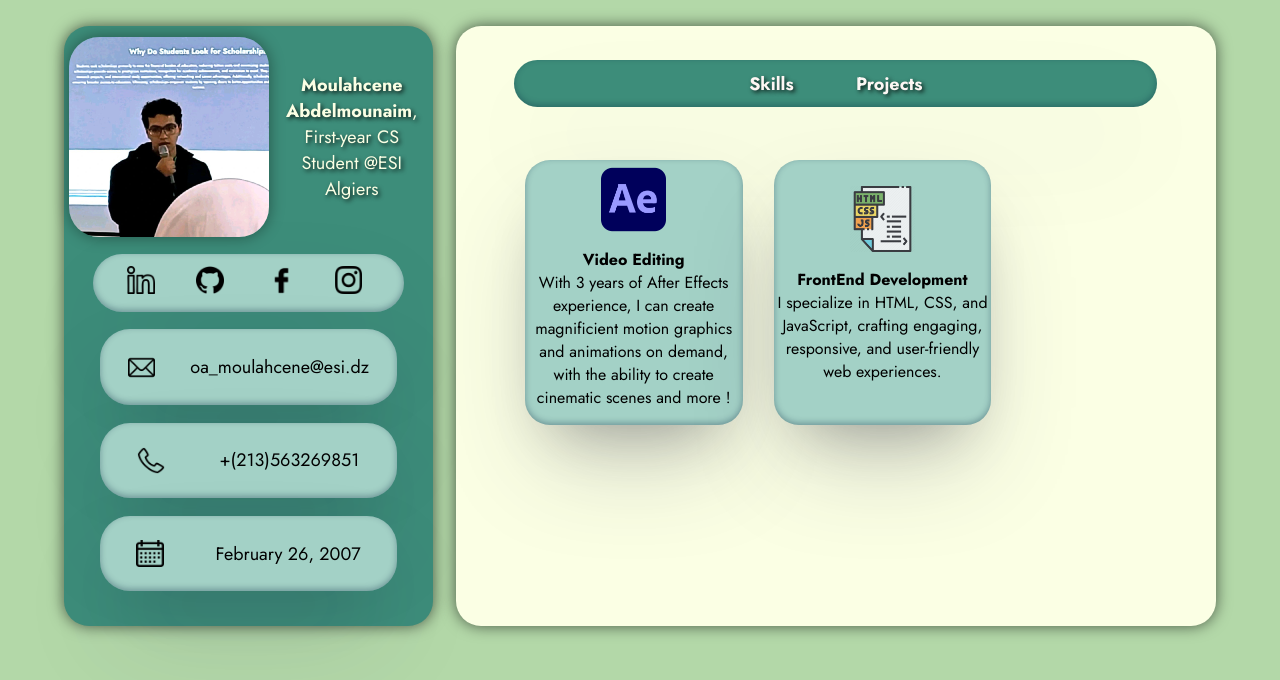
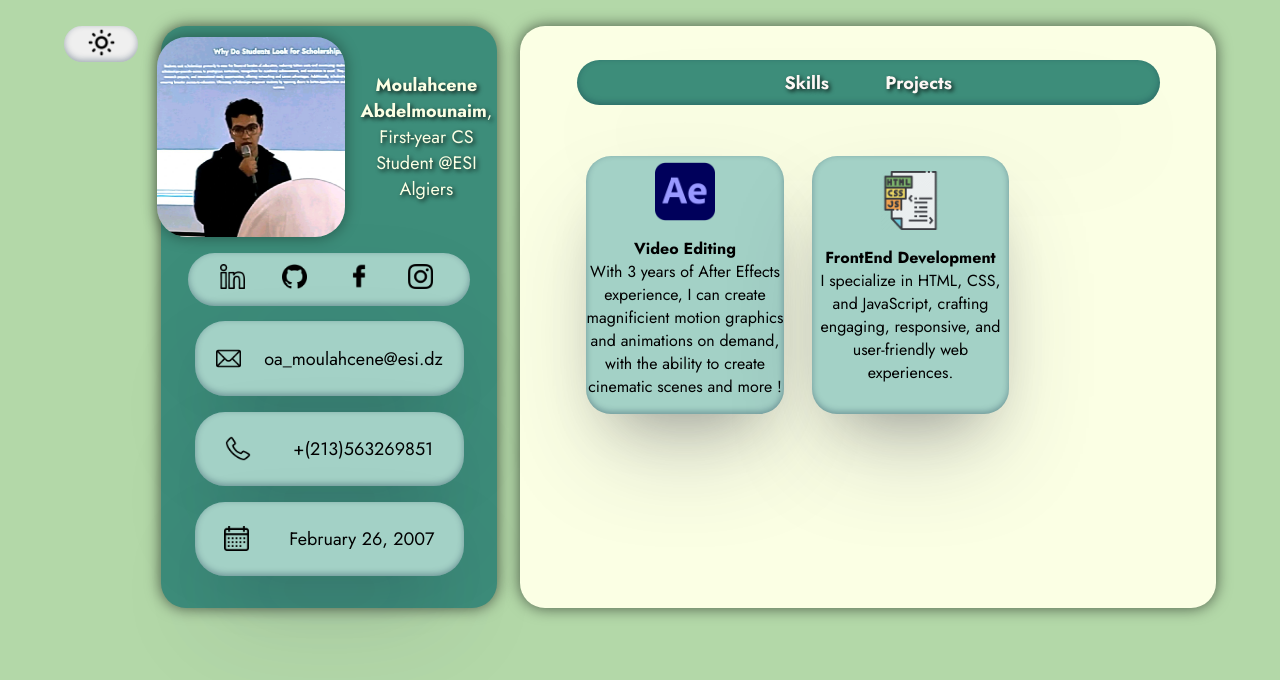
Before and after one commit to moulahcene26/portfolio, a plain HTML site: page index.html in a window 1280 px wide. Drawn offline with Linux system fonts and the light colour scheme.

Commit message:
Update index.html

```diff
--- a/index.html
+++ b/index.html
@@ -4,13 +4,14 @@
     <meta charset="UTF-8">
     <meta name="viewport" content="width=device-width, initial-scale=1.0">
     <title>Abdelmounaim Portfolio</title>
-    <link rel="icon" type="image/png" href="images/logo1.png">
+    <link rel="icon" type="image/png" href="images/logo.png">
     <link rel="stylesheet" href="files/index.css">
     <link rel="stylesheet" href="https://fonts.googleapis.com/css2?family=Jost:wght@400;700&display=swap">
 </head>
-<body>
+<body id="body">
+
     <div id="main">
-
+        <button id="mode" onclick="ToggleDark()" ><img id="modeimg" src="images/light.png" width="50%"></button>
         <div id="personal">
             <div id="overall">
                 <img id="me" src="images/monaim.jpg" alt="Thats me!" >
@@ -48,6 +49,7 @@
 
 
             <div id="up">
+
                 <div id="nav">
                     <a href="#skill" onclick="showSection('skill')">Skills</a>
                     <a href="#project" onclick="showSection('project')">Projects</a>
```
